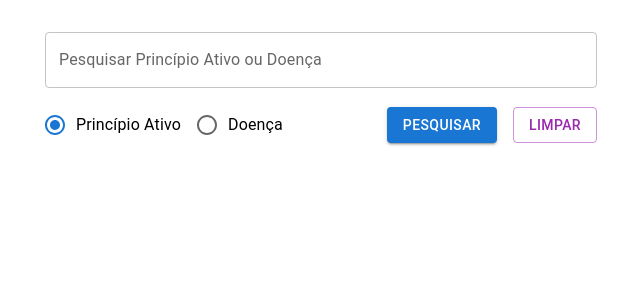
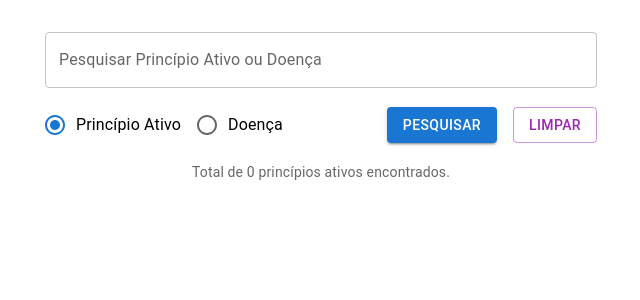
Before and after one commit to rodrigoschamber/ingredient-recomendation, a React (Vite) app in the folder frontend/: page / in a window 1280 px wide. Shown: the top 300 px of the page, without its empty margins (319-959 px from the left). Built offline with nearby package versions, Linux system fonts and the light colour scheme.

Commit message:
add total results

```diff
--- a/frontend/src/components/IngredientCard/index.jsx
+++ b/frontend/src/components/IngredientCard/index.jsx
@@ -10,6 +10,13 @@ import MedicationIcon from "@mui/icons-material/Medication";
 export default function IngredientCard({ ingredientList }) {
   return (
     <>
+      {
+        <Box sx={{ mt: 2, display: "flex", justifyContent: "center" }}>
+          <Typography variant="body2" color="text.secondary">
+            {`Total de ${ingredientList.length} princípios ativos encontrados.`}
+          </Typography>
+        </Box>
+      }
       {ingredientList?.map((item, index) => (
         <Card key={index} sx={{ mt: 4 }}>
           <CardContent>
```
